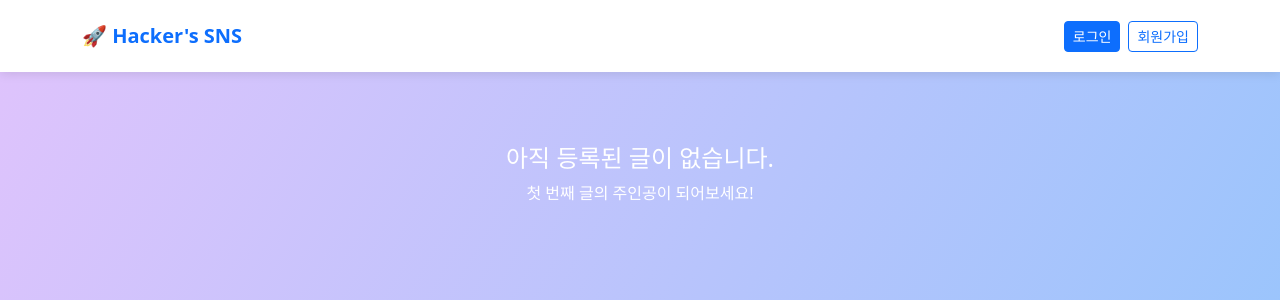
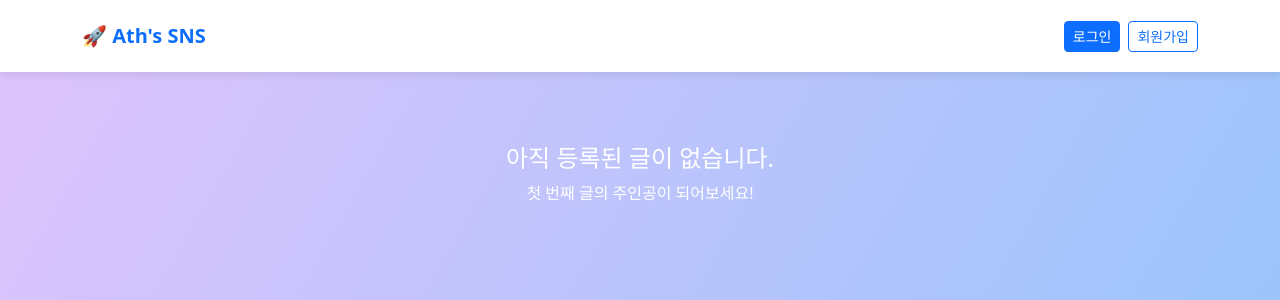
Before and after one commit to ath8646/hack-sns, a Flask app: page / in a window 1280 px wide. Shown: the top 300 px of the page. Run offline with Flask 3, Linux system fonts and the light colour scheme; data that the repository does not hold is empty.

Commit message:
Add files via upload

```diff
--- a/templates/index.html
+++ b/templates/index.html
@@ -39,7 +39,7 @@
 
     <nav class="navbar navbar-expand-lg navbar-light bg-white mb-4 py-3">
         <div class="container">
-            <a class="navbar-brand fw-bold text-primary" href="/">🚀 Hacker's SNS</a>
+            <a class="navbar-brand fw-bold text-primary" href="/">🚀 Ath's SNS</a>
             <div class="d-flex">
                 {% if session.get('user_id') %}
                 <span class="navbar-text me-3">환영합니다, <b>{{ session.get('username') }}</b>님!</span>
```
